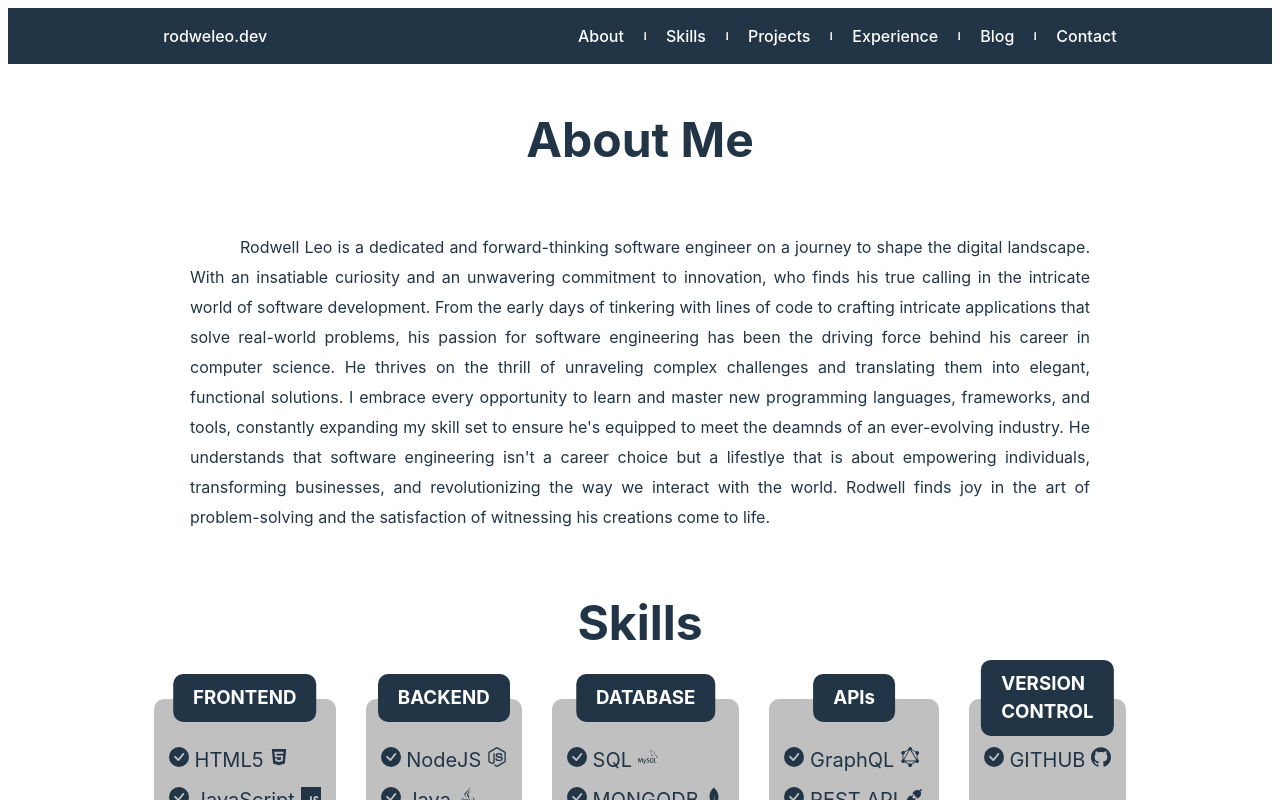
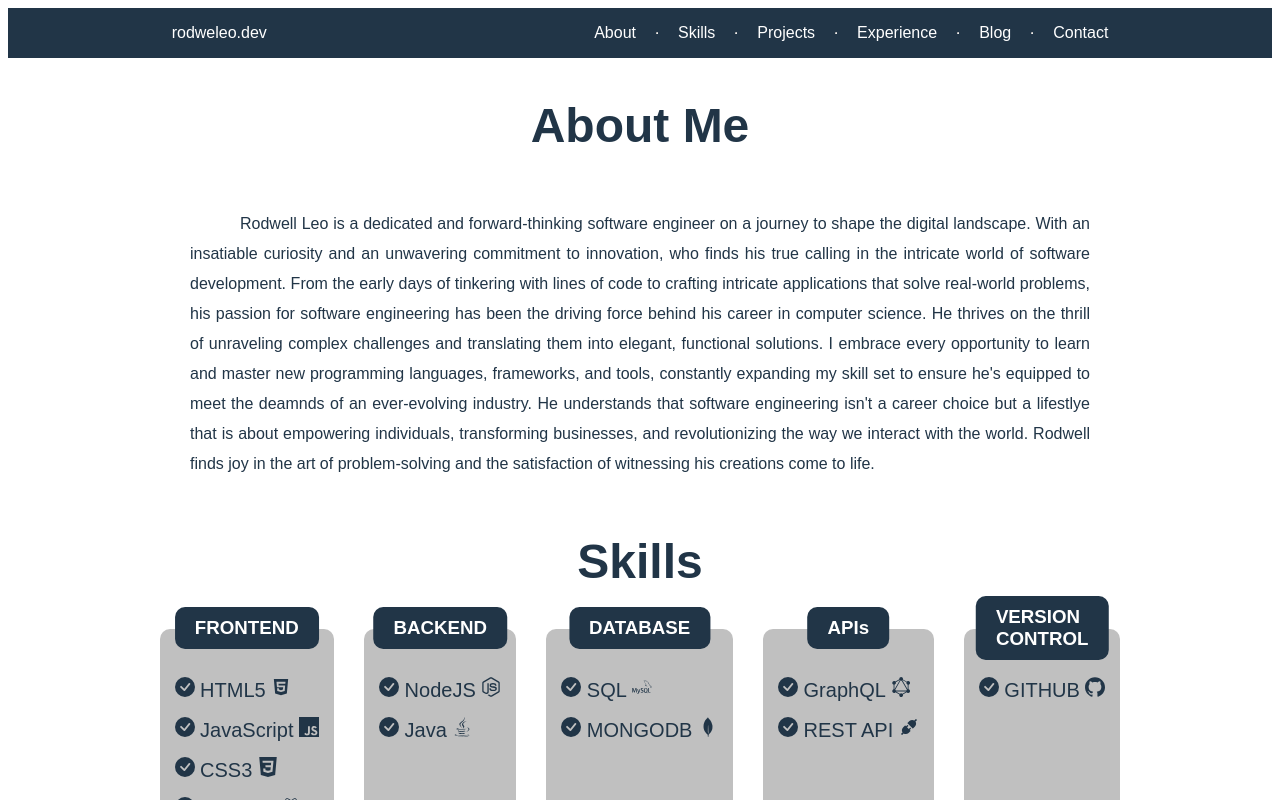
Before and after one commit to rodweleo/rodweleo.dev, a React (Vite) app: page / in a window 1280 px wide. Shown: the top 800 px of the page. Built offline with nearby package versions, Linux system fonts and the light colour scheme.

Commit message:
Color changes

```diff
--- a/src/index.css
+++ b/src/index.css
@@ -1,11 +1,5 @@
 :root {
-  font-family: Inter, system-ui, Avenir, Helvetica, Arial, sans-serif;
-  line-height: 1.5;
-  font-weight: 400;
-
-  color-scheme: light dark;
-  color: rgba(255, 255, 255, 0.87);
-
+  font-family: sans-serif;
   font-synthesis: none;
   text-rendering: optimizeLegibility;
   -webkit-font-smoothing: antialiased;
```
